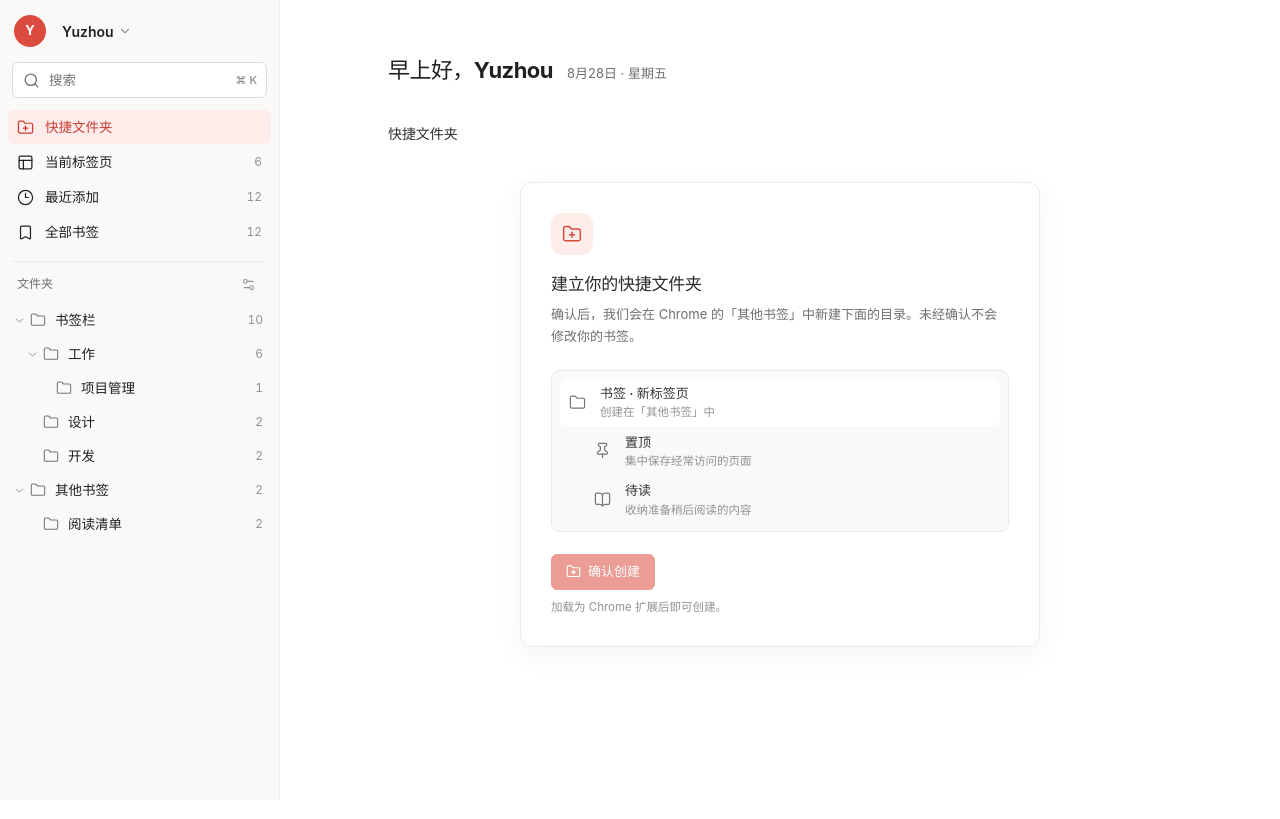
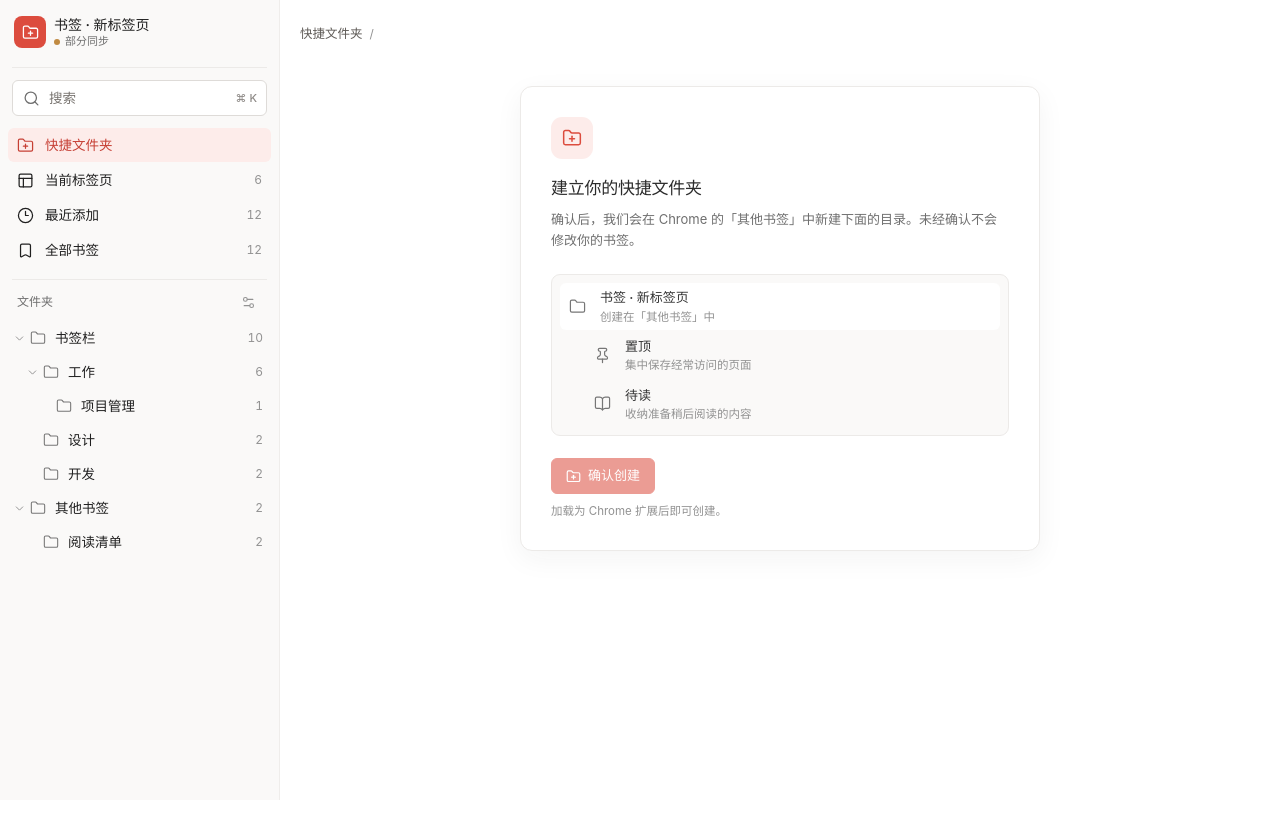
Before and after one commit to yuzhouu/prelude, a React (Vite) app: page /#/ in a window 1280 px wide. Built offline with nearby package versions, Linux system fonts and the light colour scheme; no server answers.

Commit message:
feat: refine bookmark navigation and folders

```diff
--- a/src/features/bookmarks/chrome-bookmarks.ts
+++ b/src/features/bookmarks/chrome-bookmarks.ts
@@ -173,6 +173,19 @@ export async function createBookmark({
   return bookmark
 }
 
+export async function createBookmarkFolder({
+  parentId,
+  title,
+}: {
+  parentId: string
+  title: string
+}) {
+  const bookmarksApi = getChromeApi()?.bookmarks
+  if (!bookmarksApi) throw new Error('Chrome 书签 API 不可用')
+
+  return bookmarksApi.create({ parentId, title })
+}
+
 export async function updateBookmark({
   id,
   title,
--- a/src/features/bookmarks/demo-data.ts
+++ b/src/features/bookmarks/demo-data.ts
@@ -11,6 +11,8 @@ export const demoBookmarkTree: Array<BookmarkNode> = [
       {
         id: '1',
         title: '书签栏',
+        folderType: 'bookmarks-bar',
+        syncing: true,
         children: [
           {
             id: 'work',
@@ -101,6 +103,8 @@ export const demoBookmarkTree: Array<BookmarkNode> = [
       {
         id: '2',
         title: '其他书签',
+        folderType: 'other',
+        syncing: false,
         children: [
           {
             id: 'reading',
--- a/src/features/bookmarks/model.ts
+++ b/src/features/bookmarks/model.ts
@@ -3,6 +3,8 @@ export interface BookmarkNode {
   title: string
   url?: string
   dateAdded?: number
+  folderType?: 'bookmarks-bar' | 'managed' | 'mobile' | 'other'
+  syncing?: boolean
   children?: Array<BookmarkNode>
 }
 
--- a/src/features/bookmarks/sidebar.tsx
+++ b/src/features/bookmarks/sidebar.tsx
@@ -1,7 +1,6 @@
 import type { CSSProperties, FormEvent, RefObject } from 'react'
 import {
   Bookmark,
-  ChevronDown,
   ChevronRight,
   Clock3,
   Folder,
@@ -15,7 +14,52 @@ import {
 import { openBookmarkManager } from './chrome-bookmarks'
 import { countBookmarks, isFolder } from './model'
 import type { BookmarkNode } from './model'
-import { USER_INITIAL, USER_NAME } from '../../user-profile'
+
+const APP_NAME = '书签 · 新标签页'
+
+function getBookmarkSyncSummary(roots: Array<BookmarkNode>) {
+  const topLevelFolders = roots.filter(
+    (node) => isFolder(node) && node.folderType !== undefined,
+  )
+  const foldersWithBookmarks = topLevelFolders.filter(
+    (node) => countBookmarks(node) > 0,
+  )
+  const foldersToSummarize =
+    foldersWithBookmarks.length > 0 ? foldersWithBookmarks : topLevelFolders
+
+  if (
+    foldersToSummarize.length === 0 ||
+    foldersToSummarize.some((node) => node.syncing === undefined)
+  ) {
+    return {
+      className: 'is-unknown',
+      label: '状态未知',
+      title: '当前 Chrome 版本未提供全部书签的同步状态',
+    }
+  }
+
+  if (foldersToSummarize.every((node) => node.syncing)) {
+    return {
+      className: 'is-synced',
+      label: '全部已同步',
+      title: '全部书签均使用 Chrome 账号同步',
+    }
+  }
+
+  if (foldersToSummarize.some((node) => node.syncing)) {
+    return {
+      className: 'is-partial',
+      label: '部分同步',
+      title: '部分书签使用 Chrome 账号同步，部分仅保存在本地',
+    }
+  }
+
+  return {
+    className: 'is-local',
+    label: '仅本地',
+    title: '全部书签均未使用 Chrome 账号同步',
+  }
+}
 
 interface FolderTreeRowProps {
   node: BookmarkNode
@@ -98,7 +142,6 @@ interface SidebarProps {
   recentCount: number
   tabCount: number
   isOpen: boolean
-  isChromeSource: boolean
   isTabView: boolean
   searchInputRef: RefObject<HTMLInputElement | null>
   onClose: () => void
@@ -117,7 +160,6 @@ export function Sidebar({
   recentCount,
   tabCount,
   isOpen,
-  isChromeSource,
   isTabView,
   searchInputRef,
   onClose,
@@ -126,6 +168,8 @@ export function Sidebar({
   onSelect,
   onToggle,
 }: SidebarProps) {
+  const syncSummary = getBookmarkSyncSummary(roots)
+
   return (
     <>
       <button
@@ -135,17 +179,22 @@ export function Sidebar({
         onClick={onClose}
       />
       <aside className={`sidebar${isOpen ? ' is-open' : ''}`}>
-        <div className="sidebar-profile">
-          <div className="account-avatar">{USER_INITIAL}</div>
-          <div
-            className="profile-switcher"
-            title={isChromeSource ? '已同步 Chrome' : '预览数据'}
-          >
-            <strong>{USER_NAME}</strong>
-            <ChevronDown />
-            <span className="sr-only">
-              {isChromeSource ? '已同步 Chrome' : '预览数据'}
+        <div className="sidebar-brand">
+          <div className="app-identity">
+            <span className="app-logo" aria-hidden="true">
+              <FolderPlus />
             </span>
+            <div className="app-brand-copy">
+              <strong className="app-name">{APP_NAME}</strong>
+              <span
+                className={`bookmark-sync-summary ${syncSummary.className}`}
+                title={syncSummary.title}
+                aria-label={`全部书签同步状态：${syncSummary.label}`}
+              >
+                <span className="bookmark-sync-dot" aria-hidden="true" />
+                {syncSummary.label}
+              </span>
+            </div>
           </div>
           <div className="profile-actions">
             <button
--- a/src/routes/index.tsx
+++ b/src/routes/index.tsx
@@ -14,7 +14,6 @@ import {
 } from '../features/bookmarks/chrome-bookmarks'
 import { DefaultFoldersSetup } from '../features/bookmarks/default-folders-setup'
 import {
-  countBookmarks,
   countTreeBookmarks,
   findNode,
   getBookmarkMatches,
@@ -26,27 +25,8 @@ import { Sidebar } from '../features/bookmarks/sidebar'
 import { useOpenTabs } from '../features/tabs/chrome-tabs'
 import { OpenTabsContents } from '../features/tabs/tab-content'
 import { countOpenTabs, filterOpenTabs } from '../features/tabs/model'
-import { USER_NAME } from '../user-profile'
 
 export const Route = createFileRoute('/')({ component: Home })
-
-function getDateLabel(date: Date) {
-  return new Intl.DateTimeFormat('zh-CN', {
-    month: 'long',
-    day: 'numeric',
-    weekday: 'long',
-  })
-    .format(date)
-    .replace('星期', ' · 星期')
-}
-
-function getGreeting(date: Date) {
-  const hour = date.getHours()
-  if (hour < 11) return `早上好，${USER_NAME}`
-  if (hour < 14) return `中午好，${USER_NAME}`
-  if (hour < 18) return `下午好，${USER_NAME}`
-  return `晚上好，${USER_NAME}`
-}
 
 function getNavigableUrl(value: string) {
   const query = value.trim()
@@ -172,32 +152,6 @@ function Home() {
           : isTabView
             ? '当前标签页'
             : selectedNode?.title || '书签'
-  const viewCount = isSearching
-    ? isTabView
-      ? countOpenTabs(filteredTabWindows)
-      : searchMatches.length
-    : selectedId === 'all'
-      ? totalCount
-      : selectedId === 'recent'
-        ? recentBookmarks.length
-        : isQuickFoldersView
-          ? defaultBookmarkContainer
-            ? countBookmarks(defaultBookmarkContainer)
-            : undefined
-          : isTabView
-            ? openTabCount
-            : selectedNode
-              ? countBookmarks(selectedNode)
-              : 0
-  const viewCountLabel =
-    viewCount === undefined
-      ? undefined
-      : isTabView
-        ? `${viewCount} 个标签页`
-        : `${viewCount} 个书签`
-
-  const today = new Date()
-
   return (
     <div className="app-shell">
       <Sidebar
@@ -209,7 +163,6 @@ function Home() {
         recentCount={recentBookmarks.length}
         tabCount={openTabCount}
         isOpen={sidebarOpen}
-        isChromeSource={isChromeSource}
         isTabView={isTabView}
         searchInputRef={searchInputRef}
         onClose={() => setSidebarOpen(false)}
@@ -232,11 +185,10 @@ function Home() {
           <span>{viewTitle}</span>
         </div>
 
-        <div className="content-column">
-          <header className="greeting-block">
-            <div className="greeting-title-row">
-              <h1>{getGreeting(today)}</h1>
-              <p>{getDateLabel(today)}</p>
+        <nav className="main-breadcrumb" aria-label="当前位置">
+          <div className="breadcrumb-current">
+            <h1 aria-current="page">{viewTitle}</h1>
+            <span aria-hidden="true">/</span>
           </div>
           {!isTabView && !isQuickFoldersView ? (
             <button
@@ -249,15 +201,9 @@ function Home() {
               <MoreHorizontal />
             </button>
           ) : null}
-          </header>
+        </nav>
 
-          <div className="view-header">
-            <div className="view-title-row">
-              <h2>{viewTitle}</h2>
-              {viewCountLabel ? <span>{viewCountLabel}</span> : null}
-            </div>
-          </div>
-
+        <div className="content-column">
           <div className="view-content">
             {isSearching ? (
               isTabView ? (
--- a/src/styles.css
+++ b/src/styles.css
@@ -90,56 +90,96 @@ input:focus-visible {
   background: var(--sidebar);
 }
 
-.sidebar-profile {
-  display: flex;
-  min-height: 58px;
+.sidebar-brand {
+  position: relative;
+  display: flex;
+  min-height: 68px;
   flex: 0 0 auto;
   align-items: center;
-  gap: 10px;
-  padding: 10px 14px 6px;
-}
-
-.account-avatar {
+  gap: 8px;
+  padding: 10px 14px 14px;
+}
+
+.sidebar-brand::after {
+  position: absolute;
+  right: 12px;
+  bottom: 0;
+  left: 12px;
+  height: 1px;
+  background: var(--line);
+  content: '';
+}
+
+.app-identity {
+  display: flex;
+  min-width: 0;
+  flex: 1;
+  align-items: center;
+  gap: 8px;
+}
+
+.app-brand-copy {
+  display: flex;
+  min-width: 0;
+  flex: 1;
+  flex-direction: column;
+  align-items: flex-start;
+  gap: 2px;
+}
+
+.app-logo {
   display: grid;
   width: 32px;
   height: 32px;
   flex: 0 0 auto;
   place-items: center;
-  border-radius: 50%;
+  border-radius: 8px;
   background: var(--accent);
   color: #ffffff;
-  font-size: 13px;
-  font-weight: 650;
-}
-
-.profile-switcher {
-  display: flex;
+}
+
+.app-logo svg {
+  width: 17px;
+  height: 17px;
+  stroke-width: 1.8;
+}
+
+.app-name {
+  overflow: hidden;
   min-width: 0;
-  height: 32px;
-  flex: 1;
-  align-items: center;
-  gap: 4px;
-  border: 0;
-  border-radius: 6px;
-  background: transparent;
-  padding: 0 6px;
-  text-align: left;
-}
-
-.profile-switcher strong {
-  overflow: hidden;
+  color: var(--text);
   text-overflow: ellipsis;
   font-size: 14px;
-  font-weight: 590;
+  font-weight: 610;
+  line-height: 1.25;
   white-space: nowrap;
 }
 
-.profile-switcher svg {
-  width: 14px;
-  height: 14px;
+.bookmark-sync-summary {
+  display: inline-flex;
+  align-items: center;
+  gap: 5px;
+  color: var(--muted);
+  font-size: 11px;
+  font-weight: 470;
+  line-height: 1.2;
+  white-space: nowrap;
+}
+
+.bookmark-sync-dot {
+  width: 6px;
+  height: 6px;
   flex: 0 0 auto;
-  color: var(--muted);
-  stroke-width: 1.8;
+  border-radius: 50%;
+  background: #a29e9a;
+}
+
+.bookmark-sync-summary.is-synced .bookmark-sync-dot {
+  background: #5f8d72;
+}
+
+.bookmark-sync-summary.is-partial .bookmark-sync-dot {
+  background: #c08a42;
 }
 
 .profile-actions {
@@ -156,7 +196,7 @@ input:focus-visible {
   gap: 8px;
   border: 1px solid #dedbd8;
   border-radius: 6px;
-  margin: 4px 12px 12px;
+  margin: 12px 12px 12px;
   background: #ffffff;
   padding: 0 9px 0 10px;
   transition:
@@ -430,6 +470,7 @@ input:focus-visible {
 }
 
 .main-surface {
+  position: relative;
   min-height: 100vh;
   margin-left: var(--sidebar-width);
   background: #ffffff;
@@ -441,69 +482,36 @@ input:focus-visible {
   padding: 56px 0 100px;
 }
 
-.greeting-block {
-  display: flex;
-  min-height: 38px;
-  align-items: center;
-  justify-content: space-between;
-  gap: 20px;
-  padding: 0 8px 31px;
-}
-
-.greeting-title-row {
+.main-breadcrumb {
+  position: absolute;
+  top: 18px;
+  left: 20px;
+  display: flex;
+  max-width: calc(100% - 40px);
+  min-height: 32px;
+  align-items: center;
+  gap: 4px;
+  color: var(--muted);
+}
+
+.breadcrumb-current {
   display: flex;
   min-width: 0;
-  align-items: baseline;
-  gap: 14px;
-}
-
-.greeting-block h1 {
+  align-items: center;
+  gap: 7px;
+}
+
+.breadcrumb-current h1 {
   overflow: hidden;
   margin: 0;
-  color: #202020;
+  color: #5f5b57;
   text-overflow: ellipsis;
-  font-size: 22px;
-  font-weight: 650;
-  letter-spacing: -0.025em;
-  line-height: 1.3;
+  font-size: 12.5px;
+  font-weight: 560;
   white-space: nowrap;
 }
 
-.greeting-block p {
-  margin: 0;
-  color: var(--muted);
-  font-size: 13px;
-  font-weight: 400;
-  white-space: nowrap;
-}
-
-.view-header {
-  display: flex;
-  min-height: 36px;
-  align-items: center;
-  justify-content: space-between;
-  padding: 0 8px;
-}
-
-.view-title-row {
-  display: flex;
-  min-width: 0;
-  align-items: baseline;
-  gap: 10px;
-}
-
-.view-title-row h2 {
-  overflow: hidden;
-  margin: 0;
-  color: #303030;
-  text-overflow: ellipsis;
-  font-size: 14px;
-  font-weight: 620;
-  letter-spacing: -0.005em;
-  white-space: nowrap;
-}
-
-.view-title-row span,
+.breadcrumb-current span,
 .bookmark-group-header span {
   color: var(--subtle);
   font-size: 12px;
@@ -623,6 +631,151 @@ input:focus-visible {
   background: var(--row-hover);
 }
 
+.bookmark-group:not(.root-bookmarks) > div > .folder-quick-add-trigger,
+.bookmark-group:not(.root-bookmarks) > div > .folder-quick-add-form {
+  margin-left: 26px;
+}
+
+.folder-quick-add-trigger {
+  display: flex;
+  width: calc(100% - 26px);
+  min-height: 34px;
+  align-items: center;
+  gap: 6px;
+  border: 0;
+  background: transparent;
+  padding: 0 8px;
+  cursor: pointer;
+  color: var(--accent);
+  opacity: 0;
+  transition: opacity 100ms ease;
+}
+
+.bookmark-sections > .folder-quick-add-trigger {
+  width: 100%;
+}
+
+.folder-quick-add-trigger:hover,
+.folder-quick-add-trigger:focus-visible {
+  color: var(--accent-strong);
+  opacity: 1;
+}
+
+.folder-quick-add-trigger svg {
+  width: 14px;
+  height: 14px;
+  flex: 0 0 auto;
+  stroke-width: 1.8;
+}
+
+.folder-quick-add-trigger > span:not(.folder-quick-add-line) {
+  flex: 0 0 auto;
+  font-size: 12px;
+  font-weight: 540;
+}
+
+.folder-quick-add-line {
+  height: 1px;
+  flex: 1;
+  background: color-mix(in srgb, var(--accent) 24%, transparent);
+  transition: background 100ms ease;
+}
+
+.folder-quick-add-trigger:hover .folder-quick-add-line {
+  background: color-mix(in srgb, var(--accent) 52%, transparent);
+}
+
+.folder-quick-add-form {
+  display: grid;
+  width: calc(100% - 26px);
+  gap: 8px;
+  padding: 6px 8px 10px;
+}
+
+.bookmark-sections > .folder-quick-add-form {
+  width: 100%;
+}
+
+.folder-quick-add-form input {
+  width: 100%;
+  height: 34px;
+  border: 1px solid #d7d3d0;
+  border-radius: 6px;
+  background: #ffffff;
+  padding: 0 10px;
+  color: var(--text);
+  font-size: 13px;
+}
+
+.folder-quick-add-actions {
+  display: flex;
+  min-width: 0;
+  align-items: center;
+  gap: 7px;
+}
+
+.folder-quick-add-actions button {
+  display: inline-flex;
+  min-height: 30px;
+  align-items: center;
+  justify-content: center;
+  gap: 5px;
+  border: 1px solid #dedbd8;
+  border-radius: 5px;
+  background: #ffffff;
+  padding: 0 11px;
+  cursor: pointer;
+  font-size: 12px;
+  font-weight: 570;
+}
+
+.folder-quick-add-actions button[type='submit'] {
+  border-color: var(--accent);
+  background: var(--accent);
+  color: #ffffff;
+}
+
+.folder-quick-add-actions button:hover:not(:disabled) {
+  background: var(--hover);
+}
+
+.folder-quick-add-actions button[type='submit']:hover:not(:disabled) {
+  border-color: var(--accent-strong);
+  background: var(--accent-strong);
+}
+
+.folder-quick-add-actions button:disabled {
+  cursor: not-allowed;
+  opacity: 0.5;
+}
+
+.folder-quick-add-actions svg {
+  width: 13px;
+  height: 13px;
+}
+
+.folder-quick-add-actions svg.is-spinning {
+  animation: default-folders-spin 800ms linear infinite;
+}
+
+.folder-quick-add-actions > span {
+  overflow: hidden;
+  color: var(--subtle);
+  text-overflow: ellipsis;
+  font-size: 11.5px;
+  white-space: nowrap;
+}
+
+.folder-quick-add-actions > span.is-error {
+  color: var(--accent-strong);
+}
+
+@media (hover: none) {
+  .folder-quick-add-trigger {
+    opacity: 1;
+  }
+}
+
 .bookmark-quick-add-trigger {
   display: flex;
   width: 100%;
@@ -630,7 +783,6 @@ input:focus-visible {
   align-items: center;
   gap: 10px;
   border: 0;
-  border-bottom: 1px solid var(--line);
   background: transparent;
   padding: 0 12px;
   cursor: pointer;
@@ -660,7 +812,6 @@ input:focus-visible {
 .bookmark-quick-add-form {
   display: grid;
   gap: 9px;
-  border-bottom: 1px solid var(--line);
   padding: 10px 8px 12px;
 }
 
@@ -1476,6 +1627,10 @@ input:focus-visible {
     flex: 0 0 auto;
   }
 
+  .main-breadcrumb {
+    display: none;
+  }
+
   .content-column {
     width: min(calc(100% - 40px), 760px);
     padding-top: 30px;
@@ -1517,21 +1672,6 @@ input:focus-visible {
     white-space: normal;
   }
 
-  .greeting-block {
-    align-items: flex-start;
-    padding: 0 5px 24px;
-  }
-
-  .greeting-title-row {
-    display: grid;
-    gap: 3px;
-  }
-
-  .greeting-block h1 {
-    font-size: 20px;
-  }
-
-  .view-header,
   .bookmark-group-header,
   .tab-window-header {
     padding-right: 5px;
@@ -1558,6 +1698,16 @@ input:focus-visible {
     margin-left: calc(var(--group-level) * 10px);
   }
 
+  .bookmark-group:not(.root-bookmarks) > div > .folder-quick-add-trigger,
+  .bookmark-group:not(.root-bookmarks) > div > .folder-quick-add-form {
+    width: calc(100% - 16px);
+    margin-left: 16px;
+  }
+
+  .folder-quick-add-trigger {
+    opacity: 1;
+  }
+
   .open-tab-row {
     padding-right: 5px;
     padding-left: 5px;
--- a/src/user-profile.ts
+++ /dev/null
@@ -1,2 +0,0 @@
-export const USER_NAME = 'Yuzhou'
-export const USER_INITIAL = USER_NAME.charAt(0).toUpperCase()
```
Also changed, not shown: src/features/bookmarks/bookmark-content.tsx (+109 -0 lines), 1 other file (tests, documents, lock files or other folders). Lines whose indentation alone changed are shown as unchanged.
